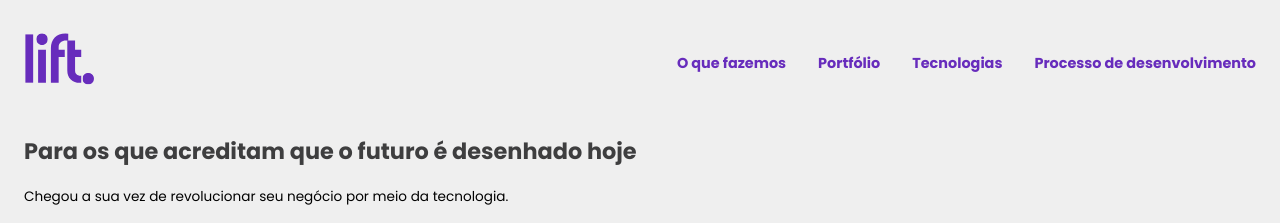
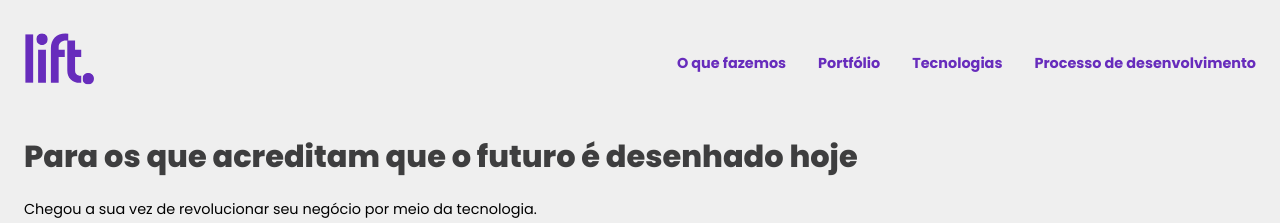
Before and after one commit to tiagosvieira10/lift, a website: page index.html in a window 1280 px wide. Shown: the top 223 px of the page. Drawn offline with nearby package versions, Linux system fonts and the light colour scheme.

```diff
--- a/style.css
+++ b/style.css
@@ -156,9 +156,14 @@
       flex-direction: column;
       gap: 1.2rem;
 
+      h1 {
+        font-weight: 800;
+        font-size: 1.9rem;
+      }
+
       span {
-        font-size: 0.85rem;
-        max-width: 80%;
+        font-size: 0.9rem;
+        max-width: 90%;
       }
 
       .first-button {
```
